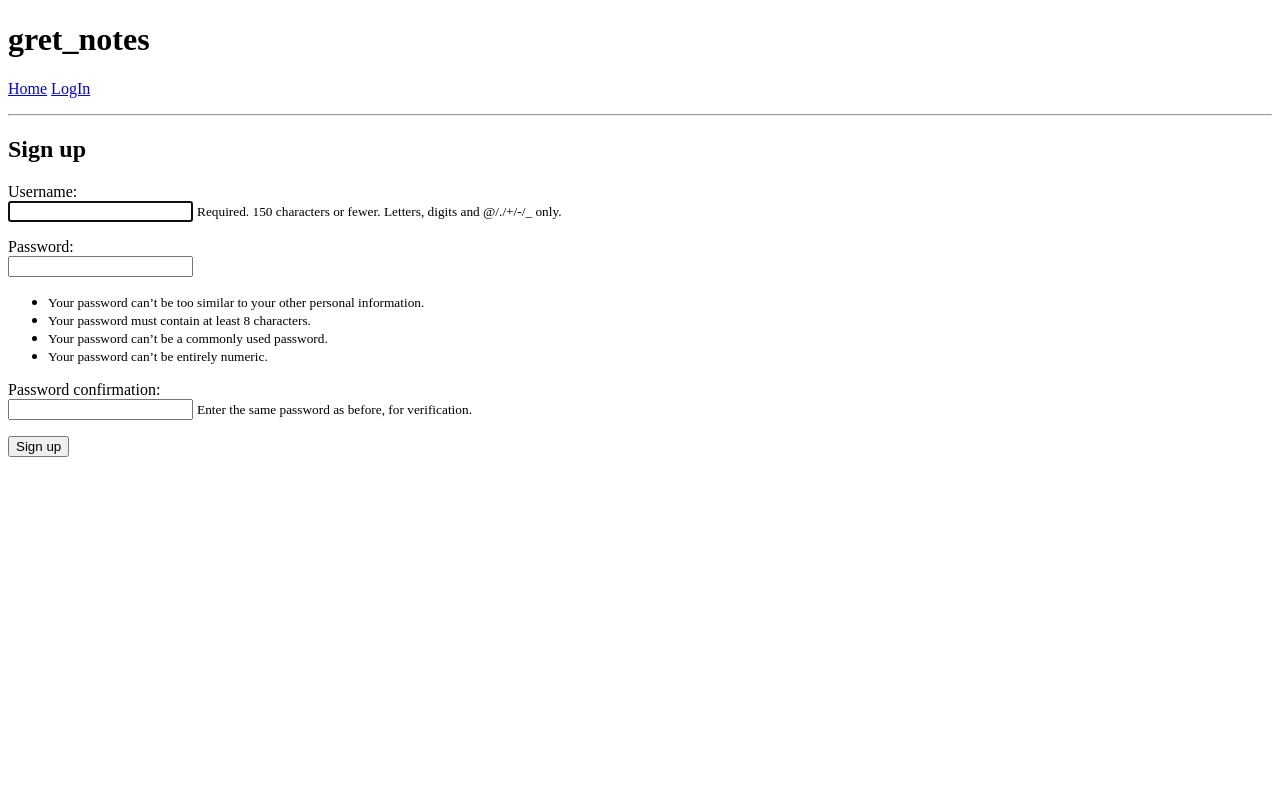
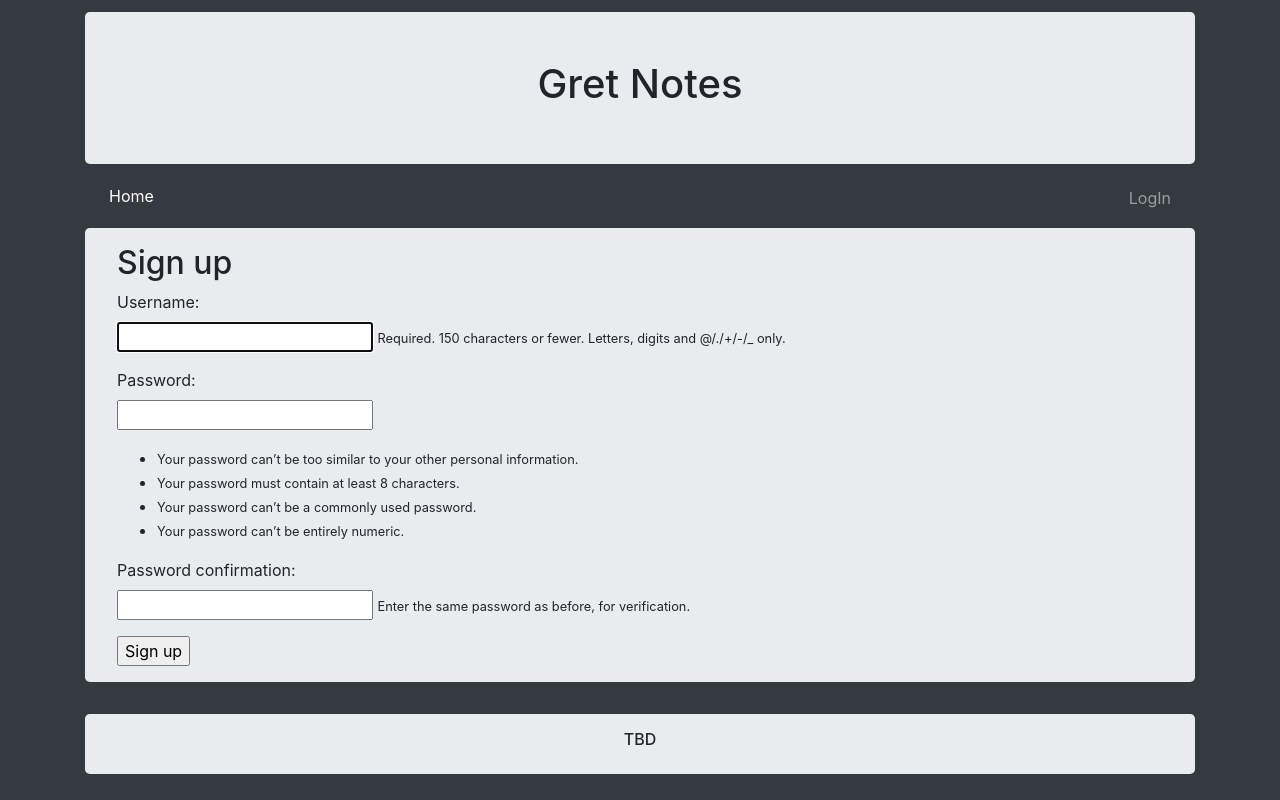
Before and after one commit to gretkierewicz/gret_notes, a Django app: page /signup/ in a window 1280 px wide. Run offline with Django 3.2, Linux system fonts and the light colour scheme; some libraries are stand-ins or nearby versions.

Commit message:
bootstrap / Basic css and js for base.html template

```diff
--- a/gret_notes/templates/base.html
+++ b/gret_notes/templates/base.html
@@ -1,40 +1,60 @@
 <!DOCTYPE html>
 <html lang="en">
     <head>
-    <title>{% block title %}gret_notes - personal noting app{% endblock %}</title>
+        <title>gret_notes - personal noting app</title>
+        <link rel="stylesheet" href="https://stackpath.bootstrapcdn.com/bootstrap/4.5.0/css/bootstrap.min.css" integrity="sha384-9aIt2nRpC12Uk9gS9baDl411NQApFmC26EwAOH8WgZl5MYYxFfc+NcPb1dKGj7Sk" crossorigin="anonymous">
+        <script src="https://code.jquery.com/jquery-3.5.1.slim.min.js" integrity="sha384-DfXdz2htPH0lsSSs5nCTpuj/zy4C+OGpamoFVy38MVBnE+IbbVYUew+OrCXaRkfj" crossorigin="anonymous"></script>
+        <script src="https://cdn.jsdelivr.net/npm/popper.js@1.16.0/dist/umd/popper.min.js" integrity="sha384-Q6E9RHvbIyZFJoft+2mJbHaEWldlvI9IOYy5n3zV9zzTtmI3UksdQRVvoxMfooAo" crossorigin="anonymous"></script>
+        <script src="https://stackpath.bootstrapcdn.com/bootstrap/4.5.0/js/bootstrap.min.js" integrity="sha384-OgVRvuATP1z7JjHLkuOU7Xw704+h835Lr+6QL9UvYjZE3Ipu6Tp75j7Bh/kR0JKI" crossorigin="anonymous"></script>
     </head>
 
-<body>
-    <h1>gret_notes</h1>
-    <div id="sidebar">
-        {% block sidebar %}
-        <p>
-            <a href="/">Home</a>
+    <body class="bg-dark">
+        <div class="container py-2 bg-dark">
+            <div class="jumbotron text-center py-5 my-1">
+                <h1>Gret Notes</h1>
+            </div>
+
+            <nav class="navbar navbar-expand-lg navbar-dark bg-dark">
+                <div class="collapse navbar-collapse">
+                    <div class="navbar-nav mb-1 mr-auto">
+                        <a class="nav-item nav-link active" href="/">Home</a>
                         {% if user.is_authenticated %}
-                <a href="{% url 'notes:index' %}">Notes</a>
-                <a href="{% url 'tags:index' %}">Tags</a>
-                <span>Logged in user: <strong>{{ user }}</strong></span>
-                <a href="/auth/logout">Logout</a>
+                            <a class="nav-item nav-link" href="{% url 'notes:index' %}">Notes</a>
+                            <a class="nav-item nav-link" href="{% url 'notes:new' %}">New note</a>
+                            <a class="nav-item nav-link" href="{% url 'tags:index' %}">Tags</a>
+                        {% endif %}
+                    </div>
+                    <div class="navbar-nav mr-right">
+                    {% if user.is_authenticated %}
+                        <span class="nav-item nav-link text-success">
+                            <span>Logged in user:</span>
+                            <span><strong>{{ user|safe }}</strong></span>
+                        </span>
+                        <a class="nav-item nav-link text-danger active" href="/auth/logout">Logout</a>
                     {% else %}
-                <a href="/auth/login">LogIn</a>
+                        <a class="nav-item nav-link" href="/auth/login">LogIn</a>
                     {% endif %}
-        </p>
-        {% endblock %}
                     </div>
-    <hr>
-    <div id="content">
+                </div>
+            </nav>
+
             {% if messages %}
-            <ul class="messages">
+            <div class="alert alert-primary" role="alert">
                 {% for msg in messages %}
-                <li>
-                    <div class="alert alert-{{msg.level_tag}}" role="alert">
-                    {{msg.message}}
+                    {{msg.message}}<br>
+                {% endfor %}
             </div>
-                </li>
-                {% endfor %}
-            </ul>
             {% endif %}
+
+            <div class="jumbotron py-3">
                     {% block content %}{% endblock %}
             </div>
+
+            <div class="jumbotron text-center py-3 my-1">
+                <h6>TBD</h6>
+            </div>
+
+        </div>
     </body>
+
 </html>
```
Lines whose indentation alone changed are shown as unchanged.
